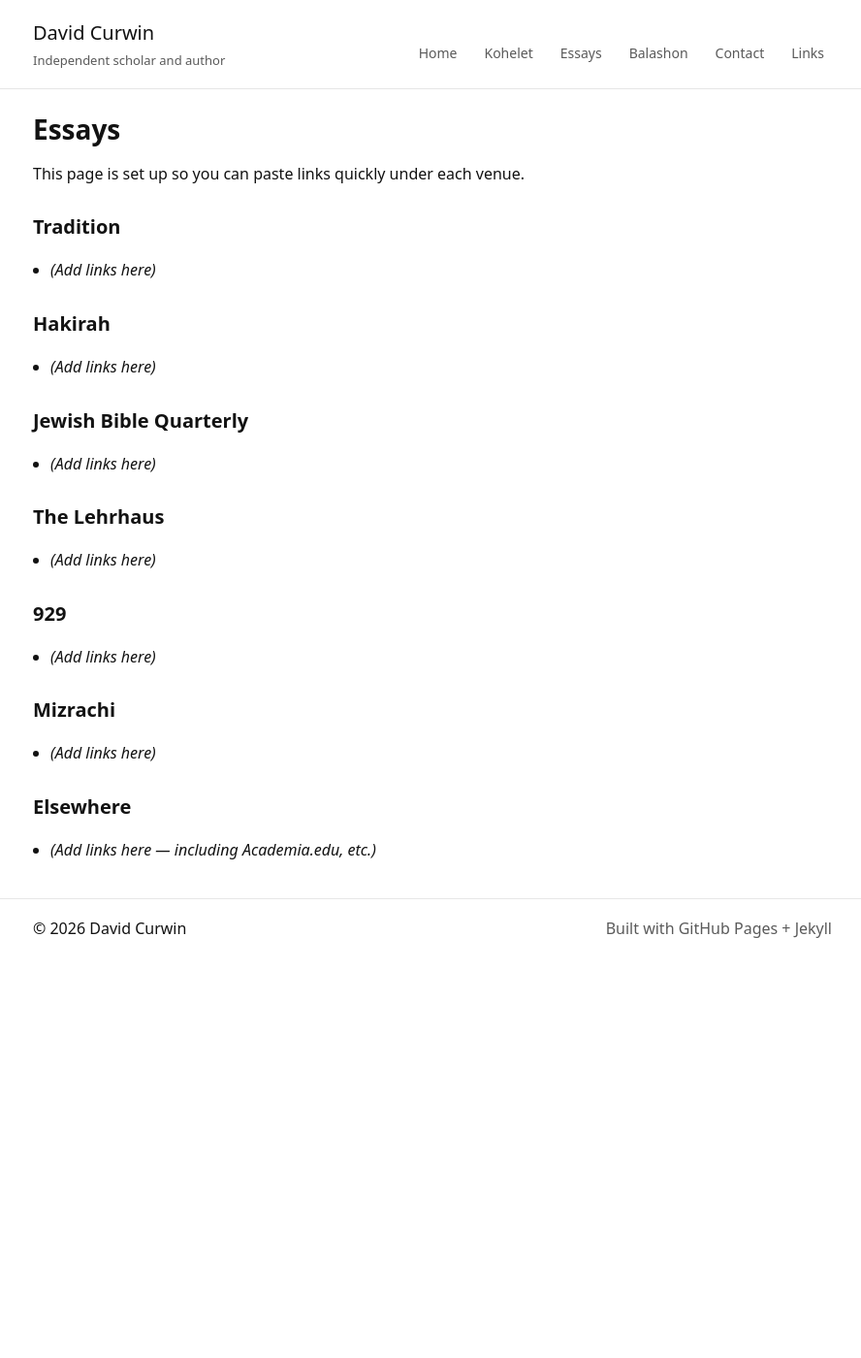
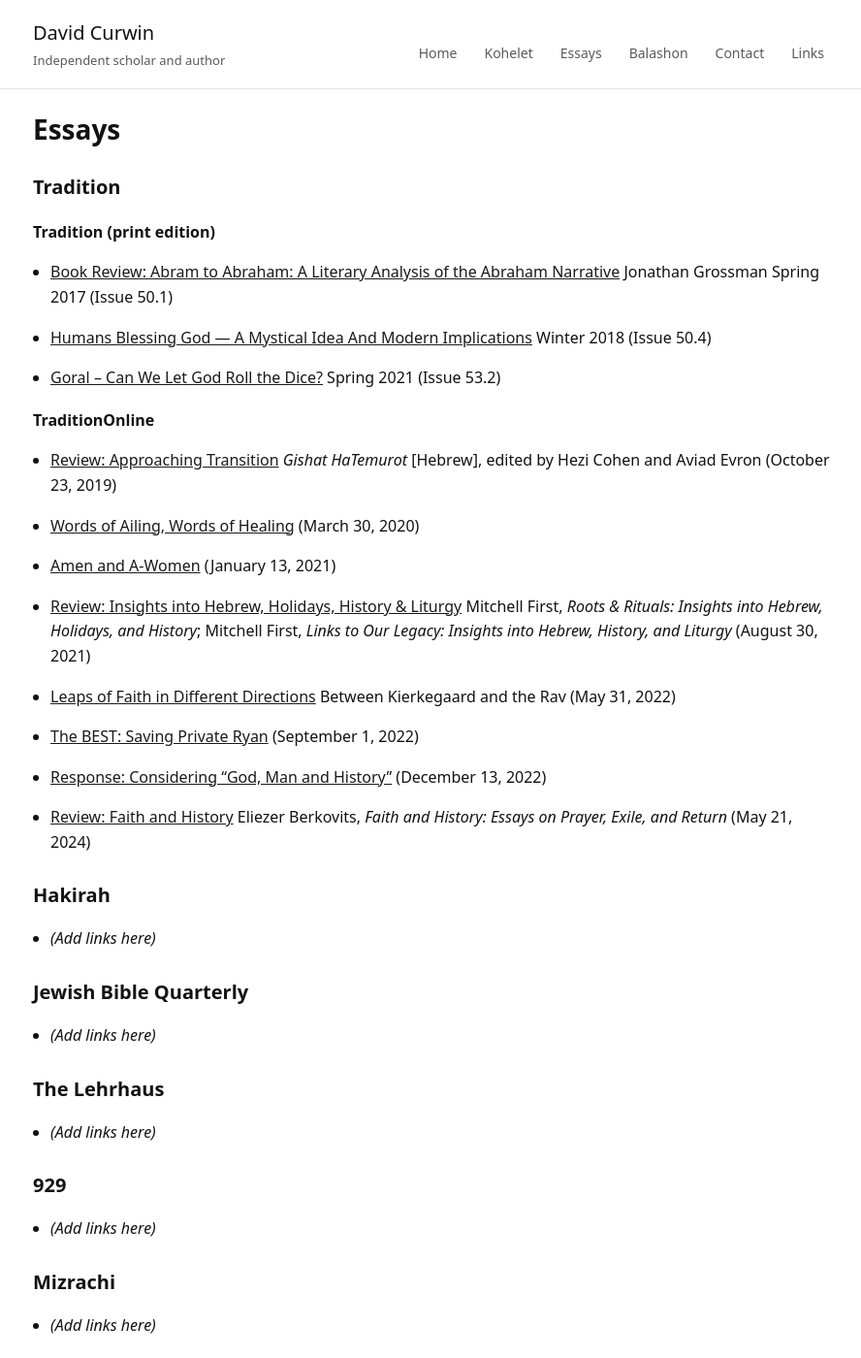
Before and after one commit to davidcurwin/davidcurwin.github.io, a Jekyll site: the page built from essays.md, in a window 1280 px wide and 1400 px high. Shown: the whole window at 97% size, without its empty margins (194-1082 px from the left). Built offline with Jekyll 4.4.1, drawn with Linux system fonts in a browser that asks for light colours.

Commit message:
Update Tradition section with essay links
Added multiple links to essays under the Tradition section.

```diff
--- a/essays.md
+++ b/essays.md
@@ -4,11 +4,52 @@ title: Essays
 permalink: /essays/
 ---
 
-This page is set up so you can paste links quickly under each venue.
+
 
 ## Tradition
 
-- *(Add links here)*
+### Tradition (print edition)
+
+* [Book Review: Abram to Abraham: A Literary Analysis of the Abraham Narrative](https://traditiononline.org/abram-to-abraham-a-literary-analysis-of-the-abraham-narrative-by-jonathan-grossman/)
+  Jonathan Grossman
+  Spring 2017 (Issue 50.1)
+
+* [Humans Blessing God — A Mystical Idea And Modern Implications](https://traditiononline.org/humans-blessing-god-a-mystical-idea-and-modern-implications/)
+  Winter 2018 (Issue 50.4)
+
+* [Goral – Can We Let God Roll the Dice?](https://traditiononline.org/goral-can-we-let-god-roll-the-dice/)
+  Spring 2021 (Issue 53.2)
+
+### TraditionOnline
+
+* [Review: Approaching Transition](https://traditiononline.org/review-approaching-transition/)
+  *Gishat HaTemurot* [Hebrew], edited by Hezi Cohen and Aviad Evron
+  (October 23, 2019)
+
+* [Words of Ailing, Words of Healing](https://traditiononline.org/words-of-ailing-words-of-healing/)
+  (March 30, 2020)
+
+* [Amen and A-Women](https://traditiononline.org/amen-and-a-women/)
+  (January 13, 2021)
+
+* [Review: Insights into Hebrew, Holidays, History & Liturgy](https://traditiononline.org/review-insights-into-hebrew-holidays-history-liturgy/)
+  Mitchell First, *Roots & Rituals: Insights into Hebrew, Holidays, and History*; Mitchell First, *Links to Our Legacy: Insights into Hebrew, History, and Liturgy*
+  (August 30, 2021)
+
+* [Leaps of Faith in Different Directions](https://traditiononline.org/leaps-of-faith-in-different-directions/)
+  Between Kierkegaard and the Rav
+  (May 31, 2022)
+
+* [The BEST: Saving Private Ryan](https://traditiononline.org/the-best-saving-private-ryan/)
+  (September 1, 2022)
+
+* [Response: Considering “God, Man and History”](https://traditiononline.org/response-considering-god-man-and-history/)
+  (December 13, 2022)
+
+* [Review: Faith and History](https://traditiononline.org/review-faith-and-history/)
+  Eliezer Berkovits, *Faith and History: Essays on Prayer, Exile, and Return*
+  (May 21, 2024)
+
 
 ## Hakirah
 
```
